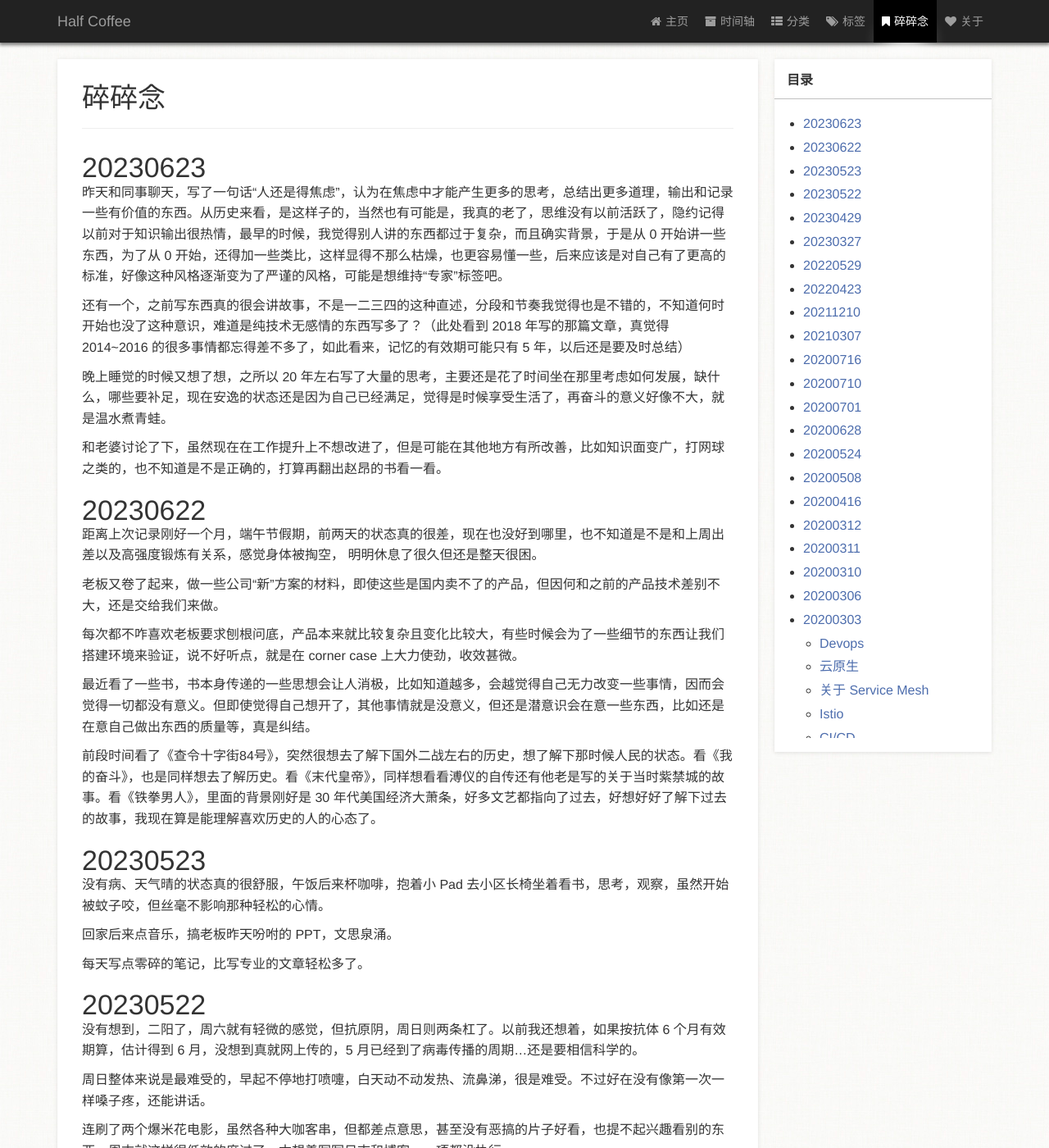
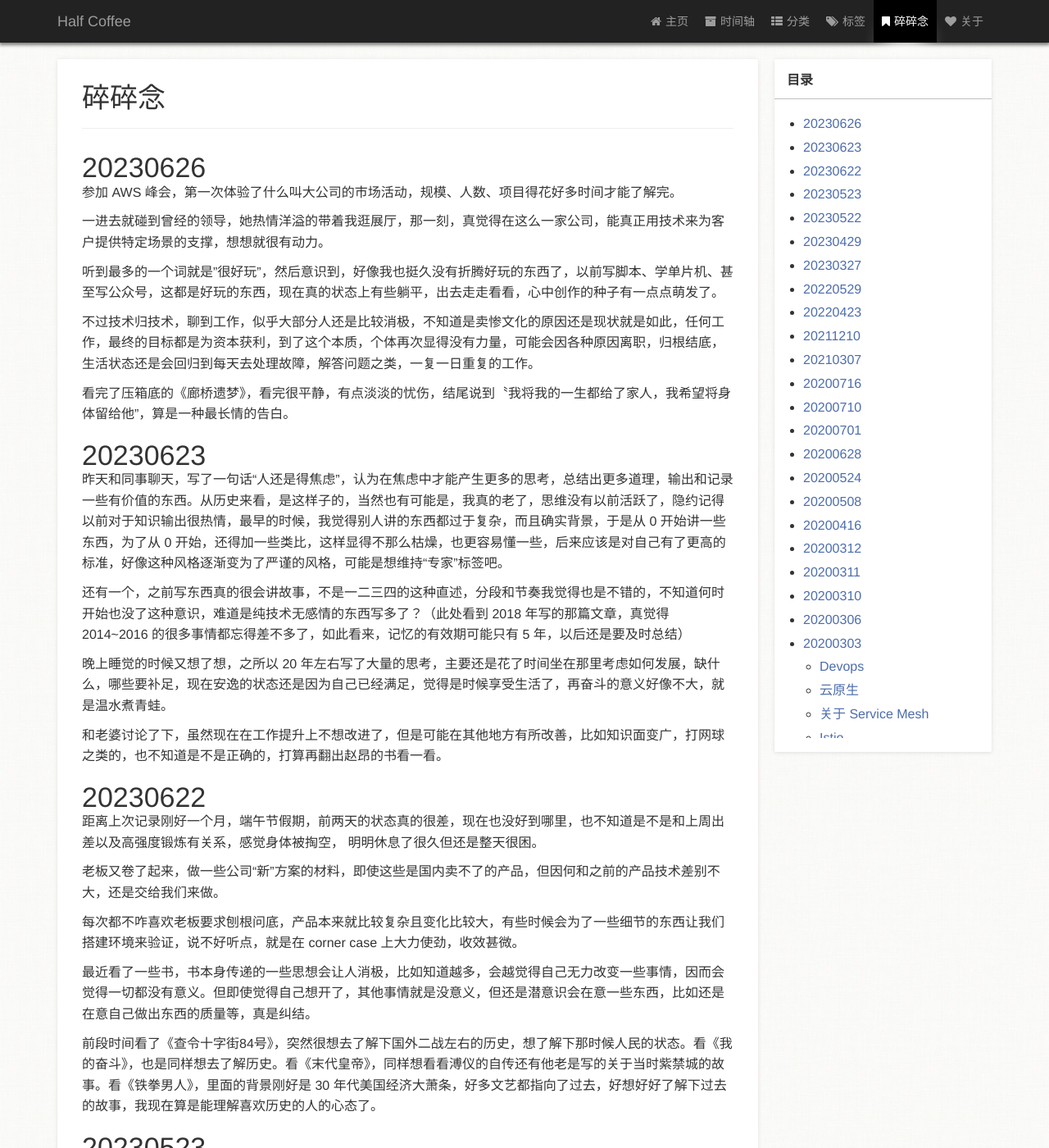
Before and after one commit to zm1990s/halfcoffee, a Jekyll site: the page built from page/3碎碎念.md, in a window 1280 px wide and 1400 px high. Shown: the whole window at 82% size. Built offline with Jekyll 4.4.1, drawn with Linux system fonts in a browser that asks for light colours; comment, search, counter and statistics services are not loaded; a style sheet for code colours, icons or effects is not loaded.

Commit message:
20230626

```diff
--- a/page/3碎碎念.md
+++ b/page/3碎碎念.md
@@ -8,6 +8,18 @@ type: page
 
 * content
 {:toc}
+# 20230626
+
+参加 AWS 峰会，第一次体验了什么叫大公司的市场活动，规模、人数、项目得花好多时间才能了解完。
+
+一进去就碰到曾经的领导，她热情洋溢的带着我逛展厅，那一刻，真觉得在这么一家公司，能真正用技术来为客户提供特定场景的支撑，想想就很有动力。
+
+听到最多的一个词就是"很好玩"，然后意识到，好像我也挺久没有折腾好玩的东西了，以前写脚本、学单片机、甚至写公众号，这都是好玩的东西，现在真的状态上有些躺平，出去走走看看，心中创作的种子有一点点萌发了。
+
+不过技术归技术，聊到工作，似乎大部分人还是比较消极，不知道是卖惨文化的原因还是现状就是如此，任何工作，最终的目标都是为资本获利，到了这个本质，个体再次显得没有力量，可能会因各种原因离职，归根结底，生活状态还是会回归到每天去处理故障，解答问题之类，一复一日重复的工作。
+
+看完了压箱底的《廊桥遗梦》，看完很平静，有点淡淡的忧伤，结尾说到〝我将我的一生都给了家人，我希望将身体留给他”，算是一种最长情的告白。
+
 # 20230623
 
 昨天和同事聊天，写了一句话“人还是得焦虑”，认为在焦虑中才能产生更多的思考，总结出更多道理，输出和记录一些有价值的东西。从历史来看，是这样子的，当然也有可能是，我真的老了，思维没有以前活跃了，隐约记得以前对于知识输出很热情，最早的时候，我觉得别人讲的东西都过于复杂，而且确实背景，于是从 0 开始讲一些东西，为了从 0 开始，还得加一些类比，这样显得不那么枯燥，也更容易懂一些，后来应该是对自己有了更高的标准，好像这种风格逐渐变为了严谨的风格，可能是想维持“专家”标签吧。
```
